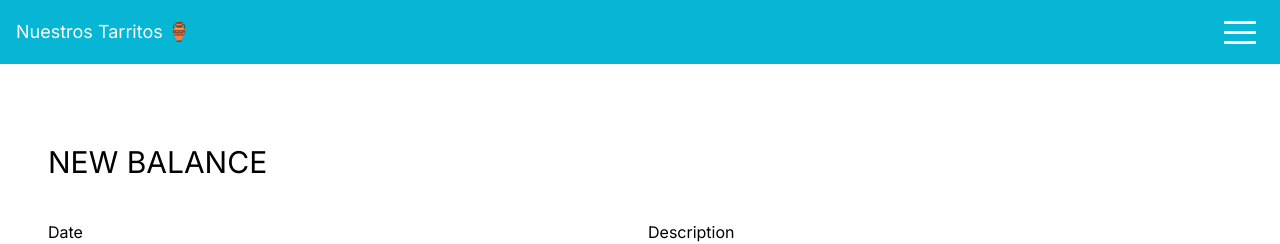
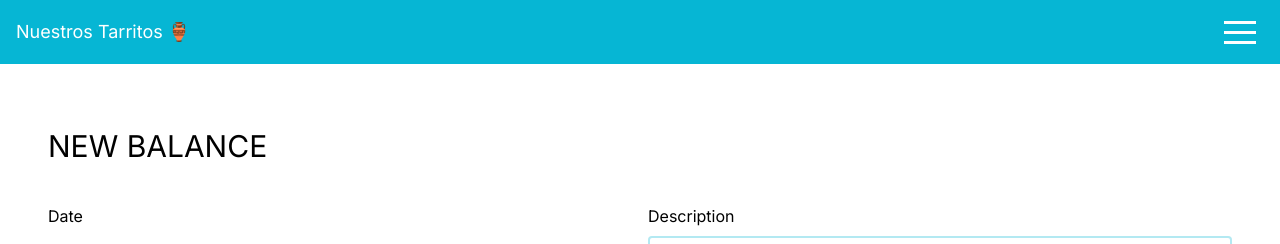
Before and after one commit to Danimexivasco/los-tarritos, a Next.js app: page /balances/new in a window 1280 px wide. Shown: the top 244 px of the page. Built offline with nearby package versions, Linux system fonts and the light colour scheme; no server answers; the database is empty; sample sign-in values are in the browser's storage.

Commit message:
Fix balance form btns issues

```diff
--- a/components/balanceForm.tsx
+++ b/components/balanceForm.tsx
@@ -132,14 +132,14 @@ const BalanceForm = ({ id }: BalanceForm) => {
   // TODO: Refactor this component
   return (
     <>
-      <div className="flex justify-between items-center mb-10">
-        <Headline as="h2" classname="pt-8">{isEdit ? "Edit Balance": "New Balance"}</Headline>
+      <div className="flex justify-between items-center mb-10 mt-4 gap-4">
+        <Headline as="h2">{isEdit ? "Edit Balance": "New Balance"}</Headline>
         {isEdit &&
           <Button
             text="🗑 DELETE"
             type="button"
             onClick={removeBalance}
-            className={combine(DELETE_BTN_CLASSES, "w-auto")}
+            className={combine(DELETE_BTN_CLASSES, "w-fit")}
           />
         }
       </div>
--- a/components/balanceItem.tsx
+++ b/components/balanceItem.tsx
@@ -19,10 +19,11 @@ const BalanceItem = ({ text, isGood, isFromPreviousBalance, onRemove, onEdit, on
       "grid grid-cols-1 md:flex gap-4 justify-between items-center rounded p-4 border-solid border-2",
       isGood && "border-emerald-200",
       !isGood && !isFromPreviousBalance && "border-red-200",
-      isFromPreviousBalance && "bg-orange-400/30 border-orange-200",
+      isFromPreviousBalance && "bg-orange-400/30 border-orange-200 md:grid gap-4",
       className)}
     >
       <p>{text}</p>
+      <div className="grid gap-4">
         <div className="flex gap-4">
           <Button
             type="button"
@@ -45,6 +46,7 @@ const BalanceItem = ({ text, isGood, isFromPreviousBalance, onRemove, onEdit, on
             onClick={onSolve}
           />
         )}
+      </div>
     </li>
   )
 }
```
Lines whose indentation alone changed are shown as unchanged.
